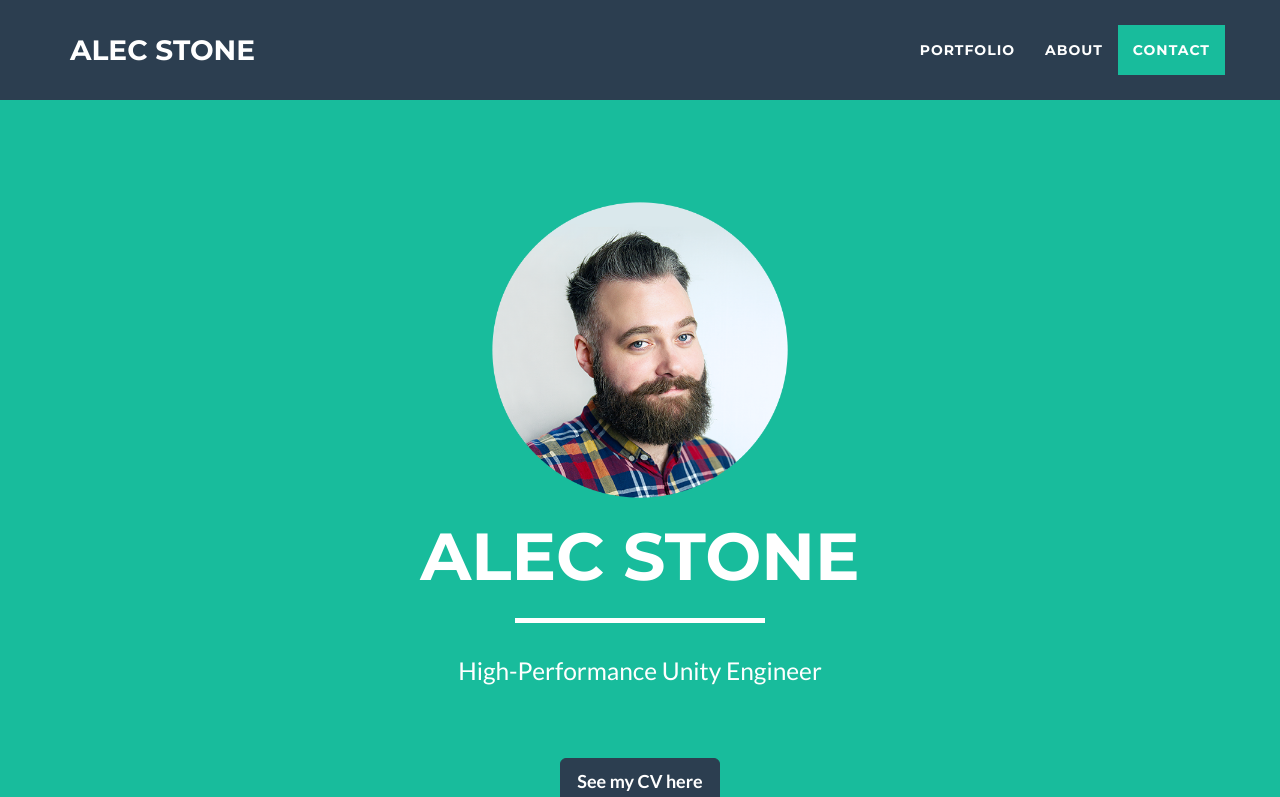
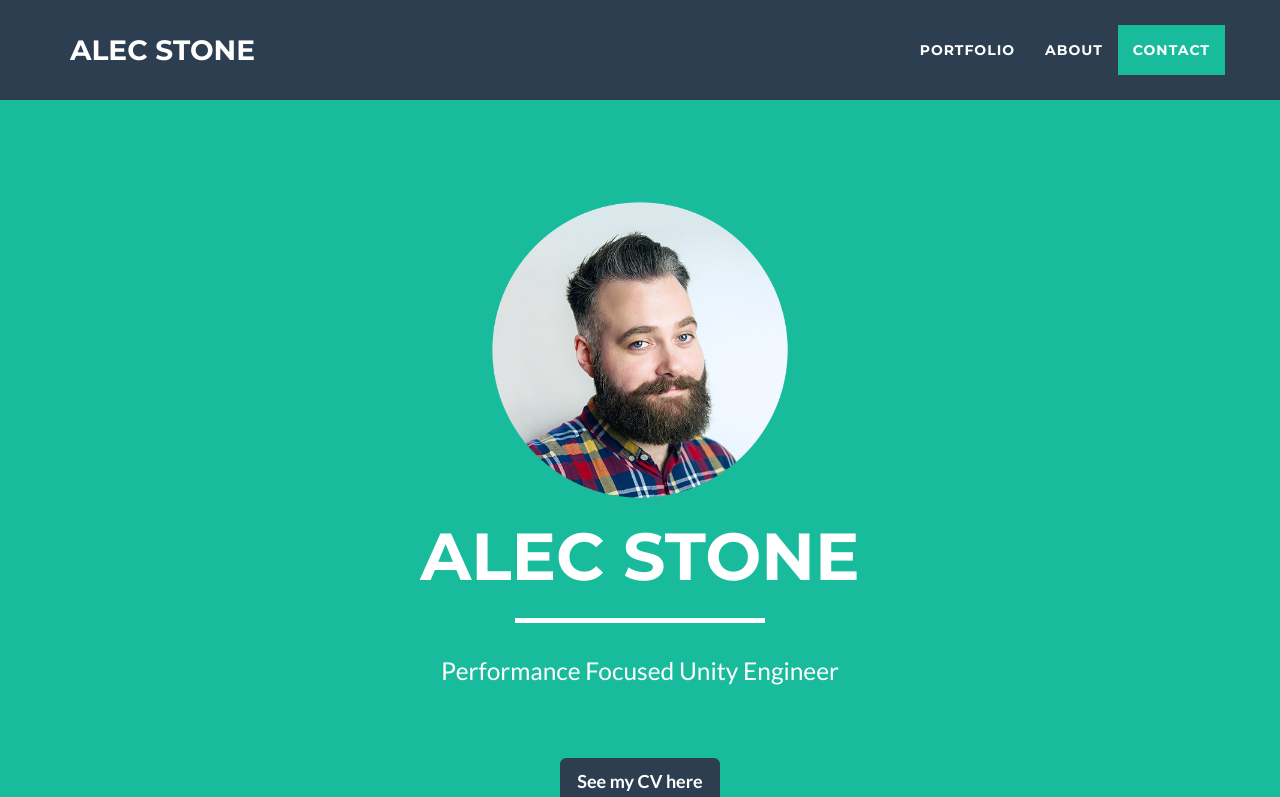
Before and after one commit to CalcCalcCalc/CalcCalcCalc.github.io, a plain HTML site: page index.html in a window 1280 px wide. Shown: the top 797 px of the page. Drawn offline with nearby package versions, Linux system fonts and the light colour scheme.

Commit message:
phylo and tagline

```diff
--- a/index.html
+++ b/index.html
@@ -9,7 +9,7 @@
     <meta name="description" content="">
     <meta name="author" content="">
 
-    <title>Alec Stone - VR Engineer & Unity Programmer</title>
+    <title>Alec Stone - Experienced Unity Engineer</title>
 
     <!-- Bootstrap Core CSS -->
     <link href="vendor/bootstrap/css/bootstrap.min.css" rel="stylesheet">
@@ -78,7 +78,7 @@
                     <div class="intro-text">
                         <h1 class="name">Alec Stone</h1>
                         <hr class="goggles-light">
-                        <span class="skills">High-Performance Unity Engineer</span>
+                        <span class="skills">Performance Focused Unity Engineer</span>
                     </div>
                 </div>
             </div>
```
Also changed, not shown: img/Phyllo/phyllo.png.
